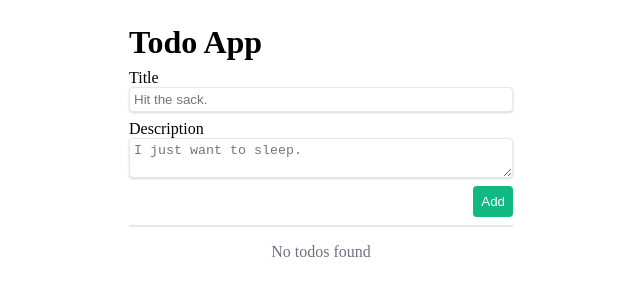
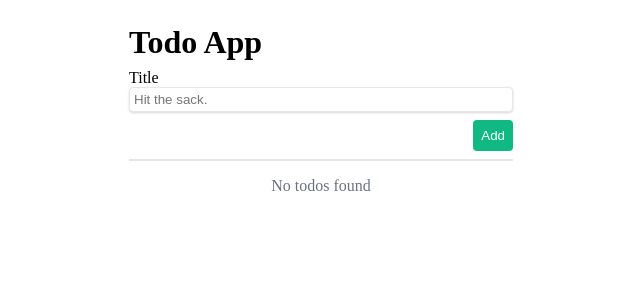
Before and after one commit to Beaversite/Workshop-Answer, a React (Vite) app: page / in a window 1280 px wide. Shown: the top 300 px of the page, without its empty margins (319-959 px from the left). Built offline with nearby package versions, Linux system fonts and the light colour scheme.

Commit message:
🔧 : Day 1 Exercise 1

```diff
--- a/src/App.jsx
+++ b/src/App.jsx
@@ -4,14 +4,9 @@ function App() {
   const [todos, setTodos] = useState([]);
 
   const [title, setTitle] = useState("");
-  const [description, setDescription] = useState("");
 
   const handleTitleChange = (e) => {
     setTitle(e.target.value);
-  };
-
-  const handleDescriptionChange = (e) => {
-    setDescription(e.target.value);
   };
 
   const handleCompletedChange = (e, index) => {
@@ -29,7 +24,6 @@ function App() {
   const addTodo = () => {
     const newTodo = {
       title,
-      description,
       completed: false,
     };
 
@@ -47,15 +41,6 @@ function App() {
               type="text"
               placeholder="Hit the sack."
               onChange={handleTitleChange}
-            />
-          </label>
-          <label>
-            Description
-            <textarea
-              className="textField"
-              type="text"
-              placeholder="I just want to sleep."
-              onChange={handleDescriptionChange}
             />
           </label>
         <div className="toolbar">
@@ -87,7 +72,7 @@ function App() {
                   onChange={(e) => handleCompletedChange(e, index)}
                 />
 
-                <span>{todo.title}</span>
+                <span className={todo.completed ? 'checked' : ''}>{todo.title}</span>
               </div>
               <button
                 onClick={() => handleDelete(index)}
--- a/src/index.css
+++ b/src/index.css
@@ -104,3 +104,7 @@ hr {
   width: 1.5rem;
   height: 1.5rem;
 }
+
+.checked {
+  text-decoration: line-through;
+}
```
